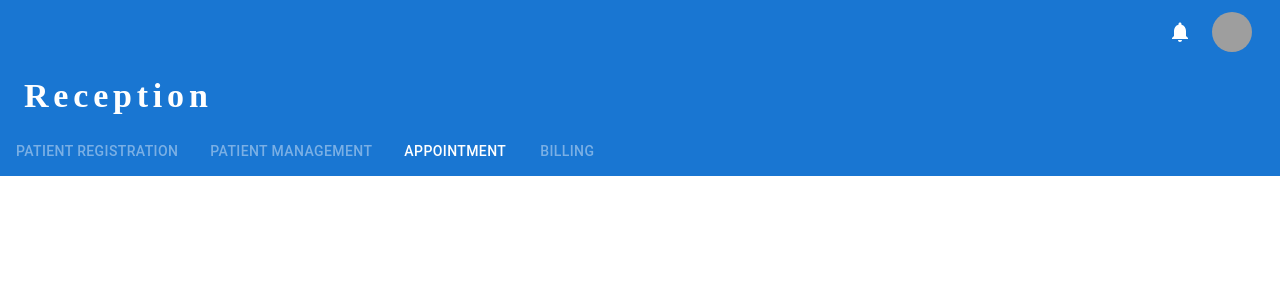
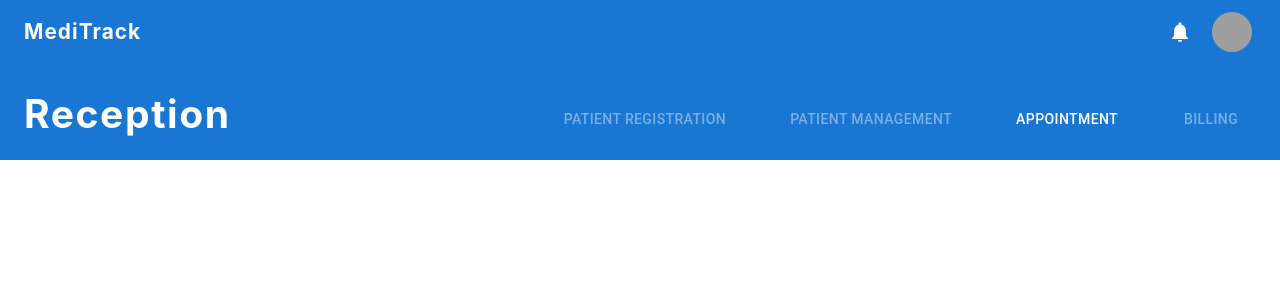
Before and after one commit to KavyaK301/MedicalLogin, a React (Vite) app: page /reception/appointment in a window 1280 px wide. Shown: the top 300 px of the page. Built offline with nearby package versions, Linux system fonts and the light colour scheme; grey boxes are pictures that could not be loaded.

Commit message:
add-recep

```diff
--- a/src/components/Reception/Reception-Header.jsx
+++ b/src/components/Reception/Reception-Header.jsx
@@ -5,7 +5,6 @@ import AppBar from "@mui/material/AppBar";
 import Avatar from "@mui/material/Avatar";
 import IconButton from "@mui/material/IconButton";
 import Grid from "@mui/material/Grid";
-import Link from "@mui/material/Link";
 import MenuIcon from "@mui/icons-material/Menu";
 import NotificationsIcon from "@mui/icons-material/Notifications";
 import Tab from "@mui/material/Tab";
@@ -13,6 +12,9 @@ import Tabs from "@mui/material/Tabs";
 import Toolbar from "@mui/material/Toolbar";
 import Tooltip from "@mui/material/Tooltip";
 import Typography from "@mui/material/Typography";
+import Box from "@mui/material/Box";
+import Menu from "@mui/material/Menu";
+import MenuItem from "@mui/material/MenuItem";
 
 const lightColor = "rgba(255, 255, 255, 0.7)";
 
@@ -21,12 +23,32 @@ function Header(props) {
   const navigate = useNavigate();
   const location = useLocation();
 
-  // ✅ Fixed tabValue check with '/reception/' prefix
+  const [anchorEl, setAnchorEl] = React.useState(null);
+  const open = Boolean(anchorEl);
+
+  const handleBillingHover = (event) => {
+    setAnchorEl(event.currentTarget);
+  };
+
+  const handleBillingClose = () => {
+    setAnchorEl(null);
+  };
+
+  const handleMenuItemClick = (path) => {
+    navigate(path);
+    handleBillingClose();
+  };
+
   const tabValue = (() => {
     if (location.pathname.startsWith("/reception/registration")) return 0;
     if (location.pathname.startsWith("/reception/management")) return 1;
     if (location.pathname.startsWith("/reception/appointment")) return 2;
-    if (location.pathname.startsWith("/reception/billing")) return 3;
+    if (
+      location.pathname.startsWith("/reception/billing") ||
+      location.pathname.startsWith("/reception/generate-bill") ||
+      location.pathname.startsWith("/reception/bill-history")
+    )
+      return 3;
     return false;
   })();
 
@@ -42,7 +64,8 @@ function Header(props) {
   };
 
   return (
-    <React.Fragment>
+    <>
+      {/* Top App Bar */}
       <AppBar color="primary" position="sticky" elevation={0}>
         <Toolbar>
           <Grid container spacing={1} sx={{ alignItems: "center" }}>
@@ -56,22 +79,22 @@ function Header(props) {
                 <MenuIcon />
               </IconButton>
             </Grid>
-            <Grid item xs />
             <Grid item>
-              <Link
-                href="/"
-                variant="body2"
+              <Typography
+                variant="h6"
                 sx={{
-                  textDecoration: "none",
-                  color: lightColor,
-                  "&:hover": {
-                    color: "white",
-                  },
+                  fontWeight: "bold",
+                  fontSize: "1.3rem",
+                  fontFamily:
+                    "'Inter', 'Segoe UI', 'Helvetica Neue', Arial, sans-serif",
+                  color: "#ffffff",
+                  letterSpacing: "0.05em",
                 }}
               >
-                {/* Optional link */}
-              </Link>
+                MediTrack
+              </Typography>
             </Grid>
+            <Grid item xs />
             <Grid item>
               <Tooltip title="Alerts • No alerts">
                 <IconButton color="inherit">
@@ -88,63 +111,92 @@ function Header(props) {
         </Toolbar>
       </AppBar>
 
+      {/* Reception & Tabs Combined Bar */}
       <AppBar
         component="div"
         color="primary"
         position="static"
         elevation={0}
-        sx={{ zIndex: 0 }}
+        sx={{ px: 3, py: 2 }}
       >
-        <Toolbar>
-          <Grid container spacing={5} sx={{ alignItems: "center" }}>
-            <Grid item xs>
+        <Toolbar
+          disableGutters
+          sx={{
+            display: "flex",
+            justifyContent: "space-between",
+            alignItems: "flex-end",
+            minHeight: "64px",
+          }}
+        >
+          {/* Reception Heading */}
           <Typography
-                color="inherit"
-                variant="h4"
+            variant="h5"
             component="h1"
             sx={{
               fontWeight: "bold",
-                  letterSpacing: "0.3rem", // adjust spacing here
-                  fontFamily: "'Roboto Slab', serif",
+              letterSpacing: "0.1rem",
+              fontFamily:
+                "'Inter', 'Segoe UI', 'Helvetica Neue', Arial, sans-serif",
+              color: "#fff",
+              fontSize: 39,
+              pb: 0.5,
             }}
           >
             Reception
           </Typography>
-            </Grid>
-          </Grid>
-        </Toolbar>
-      </AppBar>
 
-      <AppBar
-        component="div"
-        position="static"
-        elevation={0}
-        sx={{ zIndex: 0 }}
-      >
+          {/* Right Tabs */}
+          <Box sx={{ display: "flex", alignItems: "center" }}>
             <Tabs value={tabValue} textColor="inherit">
               <Tab
                 label="Patient Registration"
                 onClick={() => navigate("/reception/registration")}
-            sx={tabStyle}
+                sx={{ ...tabStyle, mr: 4 }}
               />
               <Tab
                 label="Patient Management"
                 onClick={() => navigate("/reception/management")}
-            sx={tabStyle}
+                sx={{ ...tabStyle, mr: 4 }}
               />
               <Tab
                 label="Appointment"
                 onClick={() => navigate("/reception/appointment")}
-            sx={tabStyle}
+                sx={{ ...tabStyle, mr: 4 }}
               />
               <Tab
                 label="Billing"
-            onClick={() => navigate("/reception/billing")}
-            sx={tabStyle}
+                aria-controls={open ? "billing-menu" : undefined}
+                aria-haspopup="true"
+                aria-expanded={open ? "true" : undefined}
+                onMouseEnter={handleBillingHover}
+                sx={{ ...tabStyle }}
               />
             </Tabs>
+
+            <Menu
+              id="billing-menu"
+              anchorEl={anchorEl}
+              open={open}
+              onClose={handleBillingClose}
+              MenuListProps={{ onMouseLeave: handleBillingClose }}
+              anchorOrigin={{ vertical: "bottom", horizontal: "right" }}
+              transformOrigin={{ vertical: "top", horizontal: "right" }}
+            >
+              <MenuItem
+                onClick={() => handleMenuItemClick("/reception/generate-bill")}
+              >
+                Generate Bill
+              </MenuItem>
+              <MenuItem
+                onClick={() => handleMenuItemClick("/reception/bill-history")}
+              >
+                Bill History
+              </MenuItem>
+            </Menu>
+          </Box>
+        </Toolbar>
       </AppBar>
-    </React.Fragment>
+    </>
   );
 }
 
```
Lines whose indentation alone changed are shown as unchanged.
